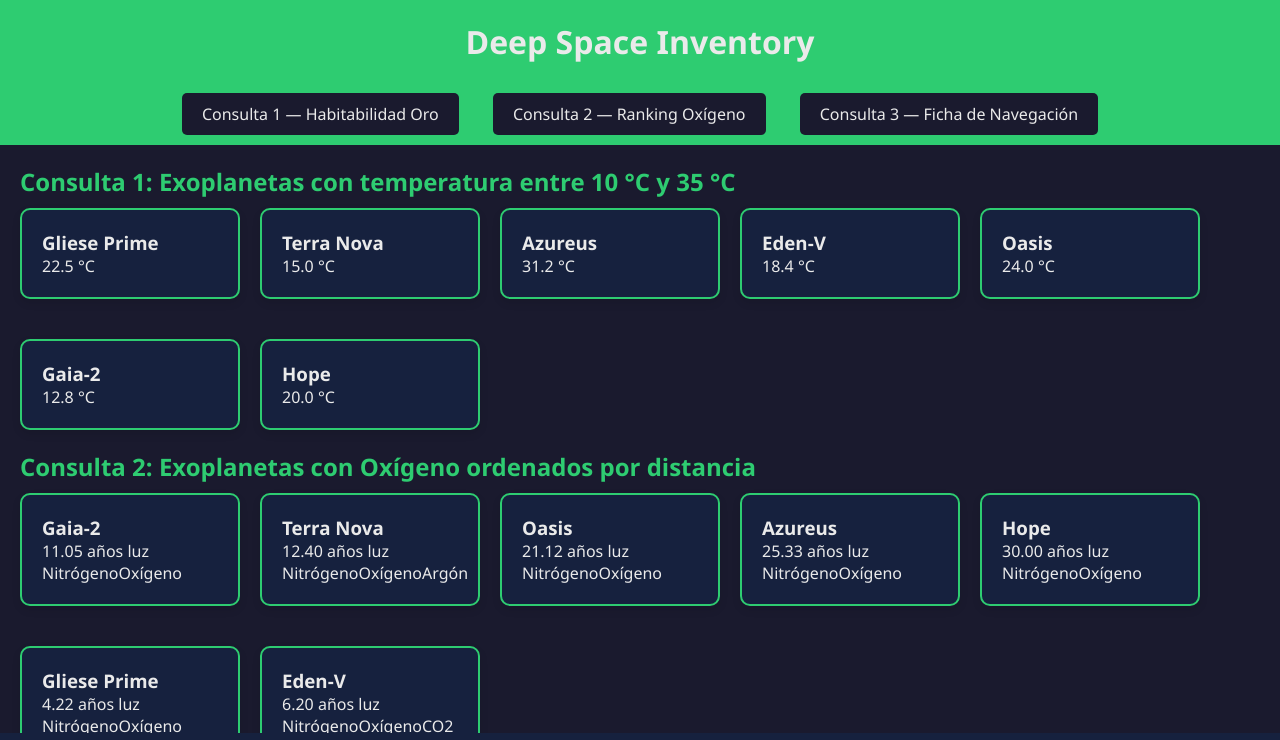
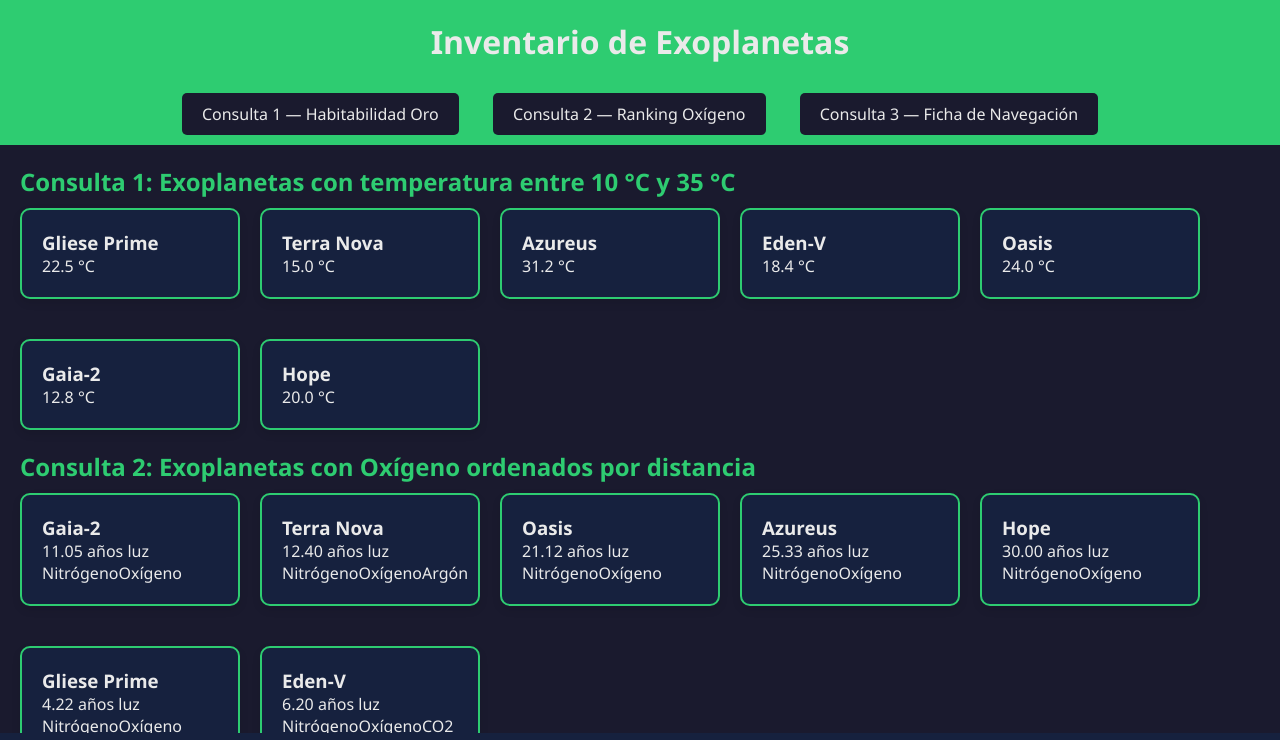
Before and after one commit to D7niel-18/Taller-Practico-02-Pliego-de-condiciones-para-desarrollo-de-MVP002, a plain HTML site: page index.html in a window 1280 px wide. Shown: the top 740 px of the page. Drawn offline with Linux system fonts and the light colour scheme.

Commit message:
Update index.html
Updated the header and title to reflect the correct project name.

```diff
--- a/index.html
+++ b/index.html
@@ -8,7 +8,7 @@
 </head>
 <body>
     <header>
-        <h1>Deep Space Inventory</h1>
+        <h1>Inventario de Exoplanetas</h1>
         <nav>
             <ul>
                 <li><a href="#consulta1">Consulta 1 — Habitabilidad Oro</a></li>
```
